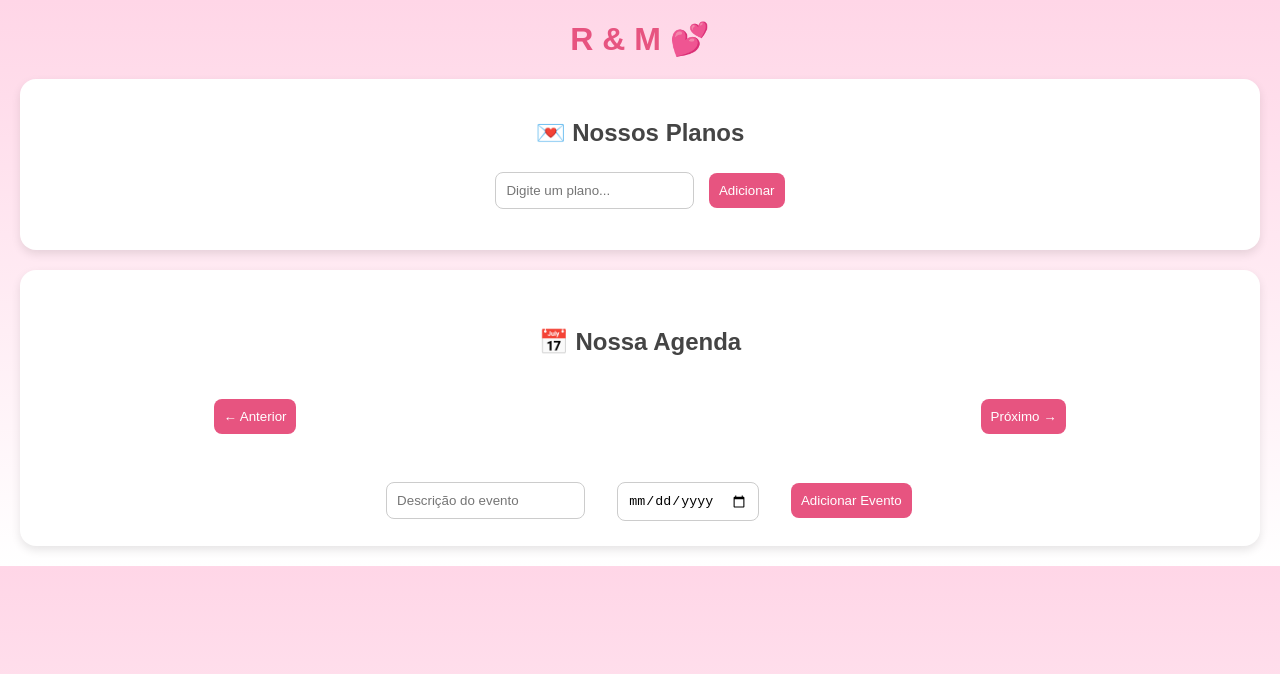
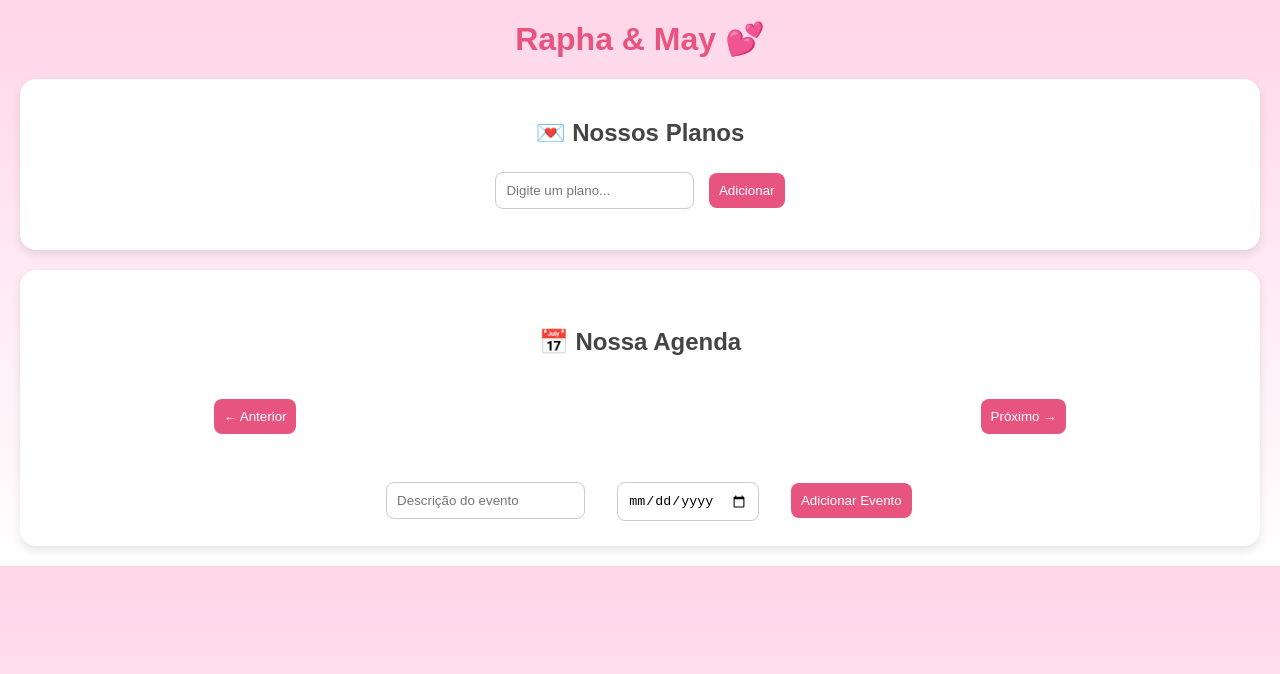
Before and after one commit to Raphaelfnx/R-M-App, a plain HTML site: page index.html in a window 1280 px wide. Drawn offline with Linux system fonts and the light colour scheme; no server answers.

Commit message:
Update index.html - #name

```diff
--- a/index.html
+++ b/index.html
@@ -3,7 +3,7 @@
 <head>
   <meta charset="UTF-8">
   <meta name="viewport" content="width=device-width, initial-scale=1.0">
-  <title>R & M 💕</title>
+  <title>Rapha & May 💕</title>
   <style>
     body {
       font-family: "Poppins", sans-serif;
@@ -72,7 +72,7 @@
   </style>
 </head>
 <body>
-  <h1>R & M 💕</h1>
+  <h1>Rapha & May 💕</h1>
 
   <div class="section">
     <h2>💌 Nossos Planos</h2>
```
